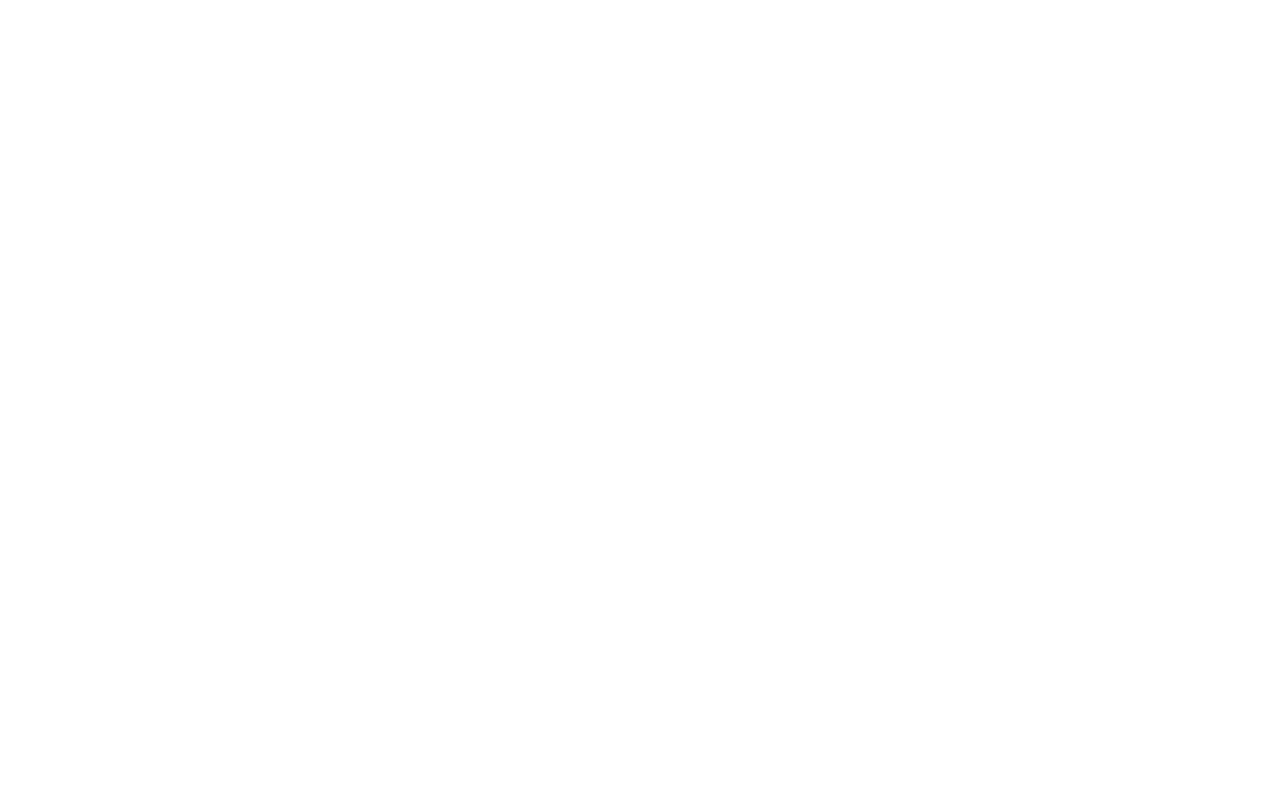
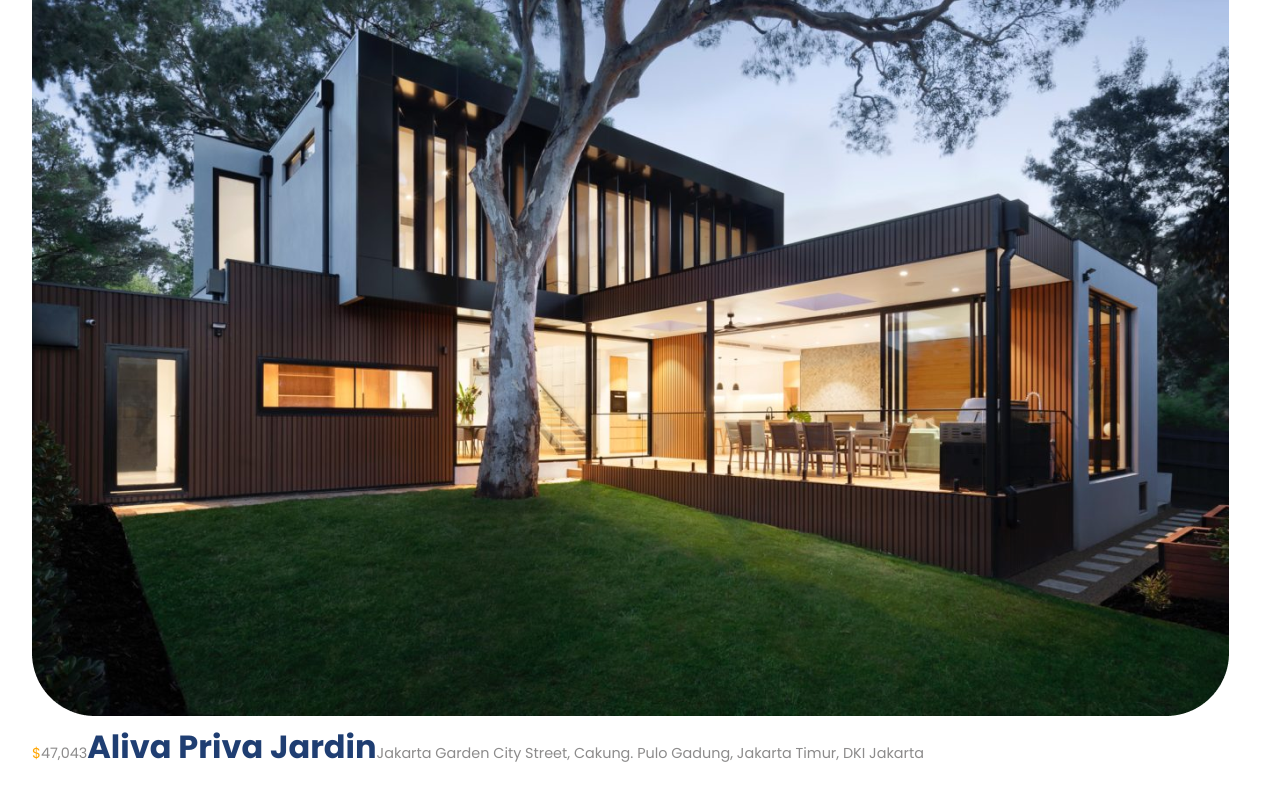
Before and after one commit to noahnoahnoahtran/Web_Dev, a React (Create React App) app in the folder Website/8_real_estate/: page / in a window 1280 px wide. Shown: the part 1225-2025 px from the top of the page. Before the commit the page ends 1073 px from the top, so only its background shows below. Built offline with nearby package versions, Linux system fonts and the light colour scheme.

Commit message:
feat(residencies): add swiper structure

```diff
--- a/Website/8_real_estate/src/components/Residencies/Residencies.jsx
+++ b/Website/8_real_estate/src/components/Residencies/Residencies.jsx
@@ -12,6 +12,21 @@ function Residencies() {
           <span className="orangeText">Best Choices</span>
           <span className="primaryText">Popular Residencies</span>
         </div>
+        <Swiper>
+          {data.map((card, i) => (
+            <SwiperSlide key={i}>
+              <div className="r-card">
+                <img src={card.image} alt="home" />
+                <span className="secondaryText r-price">
+                  <span style={{ color: "orange" }}>$</span>
+                  <span>{card.price}</span>
+                </span>
+                <span className="primaryText">{card.name}</span>
+                <span className="secondaryText">{card.detail}</span>
+              </div>
+            </SwiperSlide>
+          ))}
+        </Swiper>
       </div>
     </section>
   );
```
